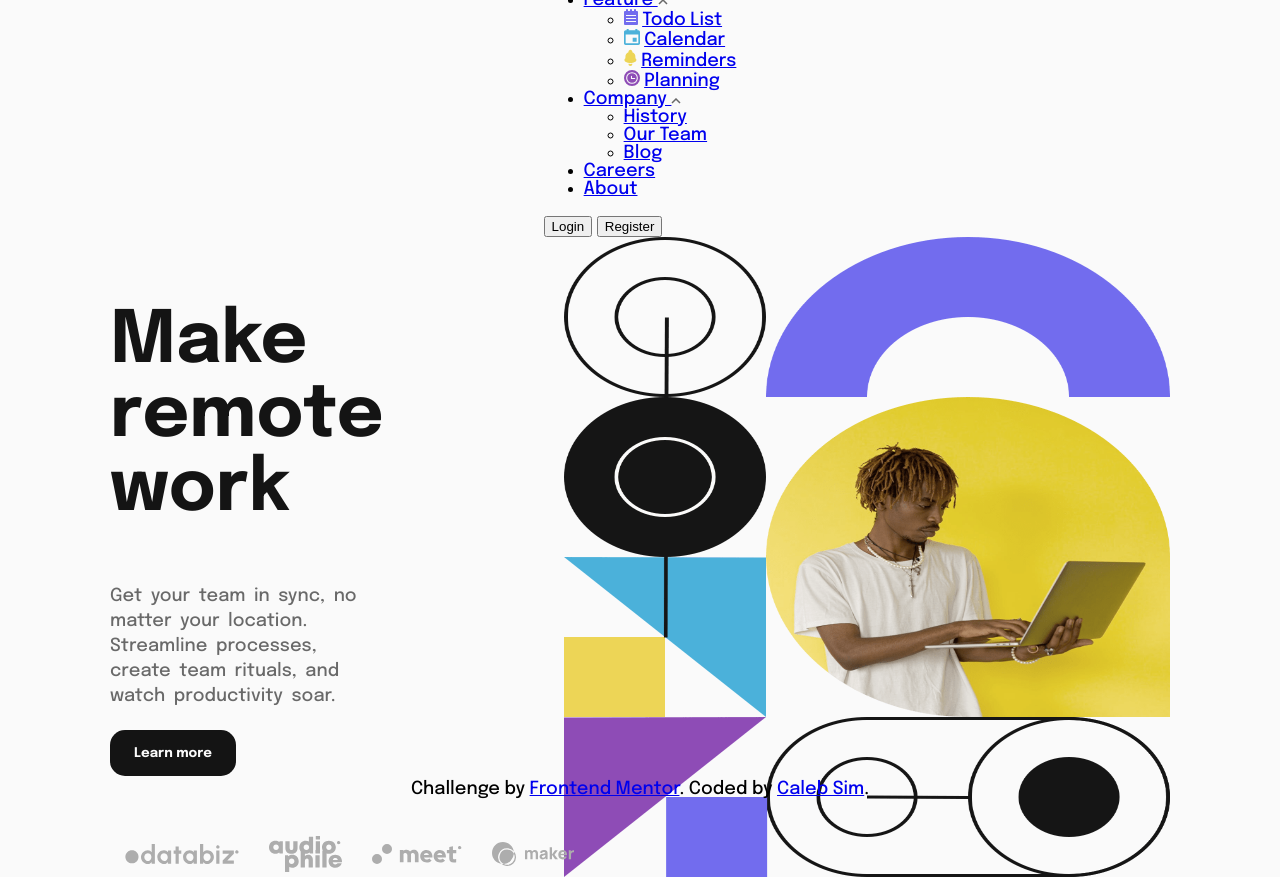
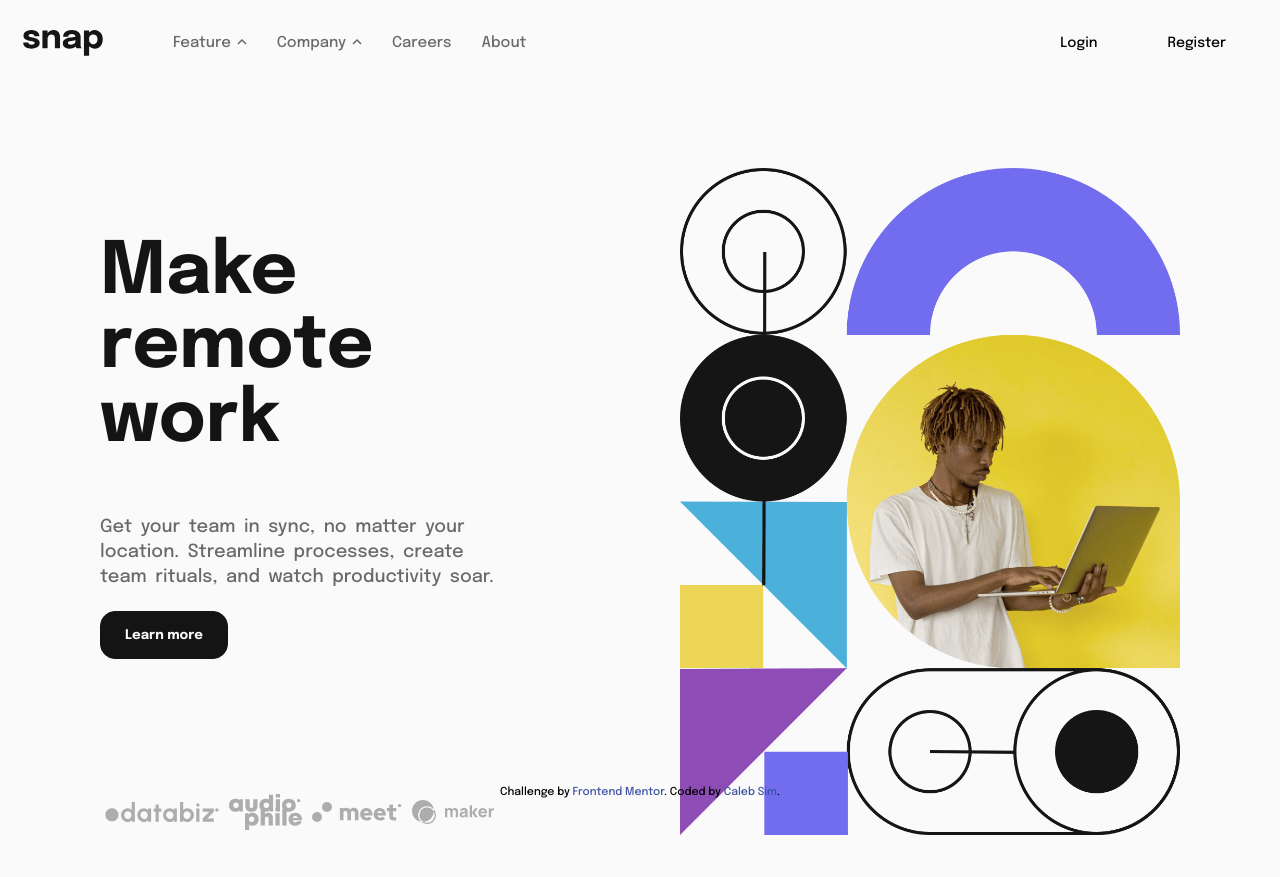
Before and after one commit to CodeLamp168/Intro-Section-With-Dropdown-Nav, a plain HTML site: page index.html in a window 1280 px wide. After the commit the page ends 835 px from the top, so only its background shows below. Drawn offline with Linux system fonts and the light colour scheme.

Commit message:
Update style.css

```diff
--- a/style.css
+++ b/style.css
@@ -12,6 +12,117 @@ body {
     font-family:'Epilogue';
     background-color:hsl(0, 0%, 98%);
     font-size:18px;
+    overflow-x:hidden;
+}
+
+header {
+    width:100%;
+    height:70px;
+    display:flex;
+    justify-content: space-between;
+    flex-direction: row;
+    align-items: center;
+    font-size:15px;
+    padding:10px 1em;
+}
+
+header img {
+    width:80px;
+}
+
+.head-list {
+    list-style-type: none;
+}
+
+
+
+
+a {
+    text-decoration: none;
+    color:hsl(0, 0%, 8%);
+}
+
+.arrow {
+    margin-bottom:2px;
+    margin-left:2px;
+    width:10px;
+    height:6px;
+    color:black;
+    transform:rotate(0deg);
+    transition:transform 0.2s ease-in-out;
+}
+
+.openarrow {
+    transform:rotate(180deg);
+}
+
+
+button {
+    font-family: inherit;
+    transition: background-color 0.2s ease-in-out, color 0.2s ease-in-out, border 0.2s ease-in-out;
+    cursor:pointer;
+}
+
+.mobile-nav {
+    position:absolute;
+    background-color:white;
+    z-index:100;
+    right:-100vw;
+    bottom:0;
+    padding:10px;
+    width:60vw;
+    height:100vh;
+    font-size:20px;
+    transition:right 0.2s ease-in-out;
+}
+
+.hamburger {
+    font-size:30px;
+}
+
+.mobile-nav.active {
+
+    right:0px;
+}
+
+
+.mobile-nav a {
+    color:hsl(0, 0%, 41%);
+}
+
+.mobile-x {
+    position:absolute;
+    right:25px;
+    top:20px;
+    cursor:pointer;
+}
+
+.mobile-display {
+    display: flex;
+    flex-direction: column;
+    margin-top:2em;
+}
+
+.nav-btn {
+    font-size:14px;
+    margin-left:2em;
+    padding:0.8em 20px;
+    border-radius:8px;
+    border:1px solid rgba(255, 255, 255, 0);
+    background:none;
+}
+
+.nav-btn:hover {
+    color:hsl(0, 0%, 0%);
+}
+
+.nav-btn:hover:nth-child(2)
+{
+    border-color:hsl(0, 0%, 8%);
+}
+
+.hamburger{
+    cursor:pointer;
 }
 
 .mobile {
@@ -49,13 +160,21 @@ p{
 .more-btn {
     padding:1.2em 1.5rem;
     border-radius:15px;
-    border:none;
+    border:1px solid hsl(0, 0%, 8%);
     background-color:hsl(0, 0%, 8%);
     color:hsl(0, 0%, 98%);
-    font-family:inherit;
     font-weight:700;
     cursor:pointer;
     margin-top:1em;
+
+}
+
+
+
+.more-btn:hover {
+    background-color:hsl(0, 0%, 98%);
+    color:hsl(0, 0%, 8%);
+    border:1px solid hsl(0, 0%, 8%);
 
 }
 
@@ -81,17 +200,93 @@ footer {
 }
 
 
-@media(min-width:800px)
+/*Interactive Feature List Design */
+
+.box-items
+{
+    display:none;
+
+    width:220px;
+    margin-bottom:1em;
+}
+
+.box-list {
+    list-style-type:none;
+    margin-left:-20px;
+}
+
+.box-features {
+    margin-top:1.2em;
+}
+
+.box-img {
+    width:18px;
+    margin-right:10px;
+}
+
+.open{
+    display:block;
+}
+
+.attribution { font-size: 11px; text-align: center; }
+.attribution a { color: hsl(228, 45%, 44%); }
+
+@media(min-width:840px)
 {
 
-    body {
-        margin: 0px 1em;
-        height:100vh;
+    main {
+        display:flex;
+        position:relative;
+        top:5em;
     }
     .flex-area {
         display:flex;
         flex-direction: row-reverse;
-        gap:2em;
+        justify-content: space-around;
+
+    }
+
+    header {
+        position:relative;
+        z-index:4
+
+    }
+
+    .head-list {
+        margin-left:1em;
+        display:flex;
+    }
+
+
+    ul {
+        list-style-type: none;
+    }
+
+    li {
+        font-size:15px;
+        margin-right:2em;
+
+    }
+
+    .desktop-nav {
+        width:100%;
+        height:50px;
+        background:none;
+        z-index:1;
+        display:flex;
+        position:static;
+        align-items: center;
+        justify-content: space-between;
+    }
+
+    .mobile-display {
+        flex-direction: row;
+        margin-top:0;
+    }
+
+
+    .hamburger, .mobile-x {
+        display:none;
     }
 
 
@@ -120,22 +315,23 @@ footer {
 
     }
 
+    .client {
+        padding: 0px 5px;
+
+    }
+
     .client-container {
         position:absolute;
-        bottom:-6em;
+        bottom:-5.5em;
         justify-content: left;
     }
 
 
-    .image-container {
-        max-width:700px;
-        max-height:700px;
-    }
 
     .desktop-img{
         display:flex;
-        width:100%;
-        max-height:640px;
+        width:500px;
+        max-height:700px;
     }
 
     .mobile-img {
@@ -146,6 +342,38 @@ footer {
         display:block;
         position:absolute;
         bottom:2px;
+    }
+
+
+    /* Box design Desktop */
+    .box-items {
+        display:block;
+        position:absolute;
+        width:max-content;
+        height:190px;
+        border-radius:10px;
+        box-shadow: 0px 0px 15px 5px rgba(0, 0, 0, 0.123);
+        background-color: white;
+        top:-300vh;
+        transition: top 0.1s ease-in-out;
+        z-index:2
+
+    }
+
+    .feature-box {
+        left:4.5em;
+
+    }
+
+    .company-box {
+        padding:0;
+        height:120px;
+        left:13em;
+    }
+
+    .open{
+        top:2.5em;
+
     }
 }
 
```
